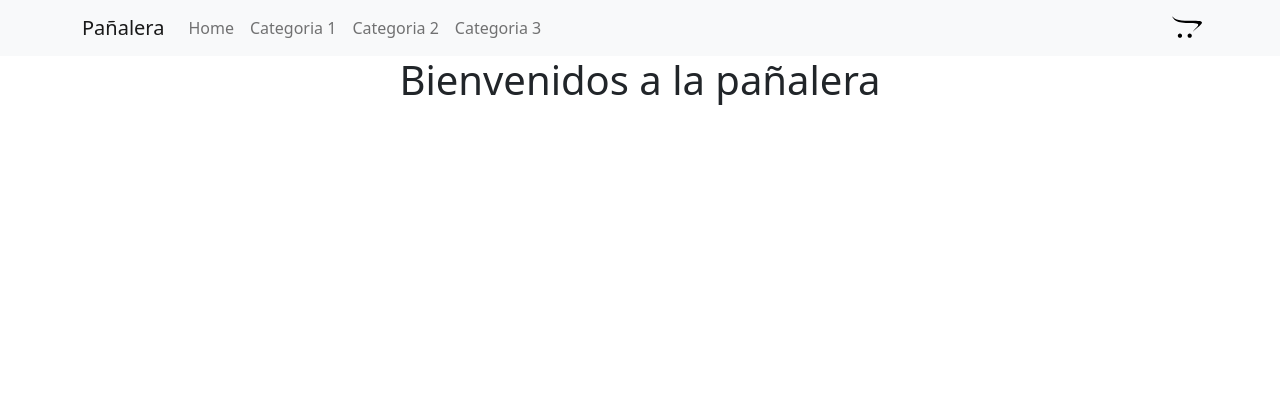
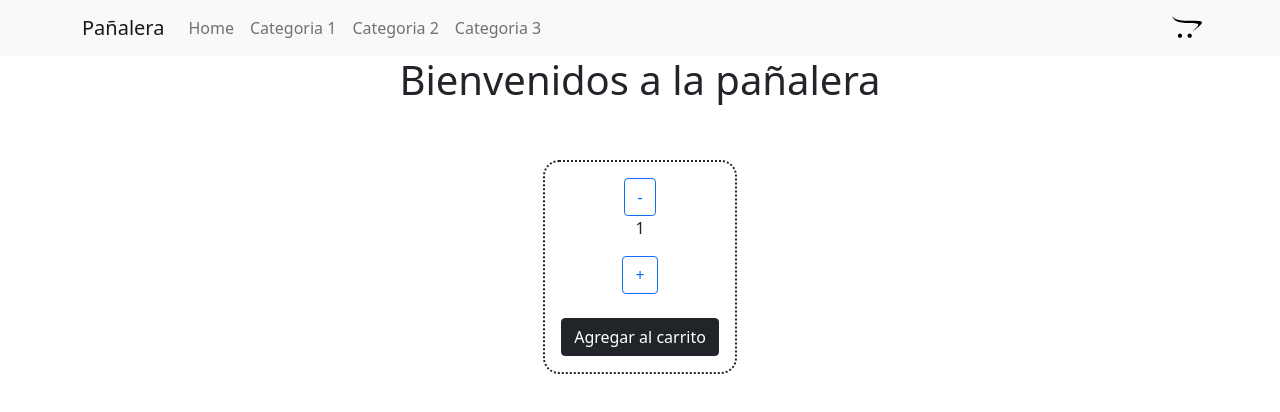
Before and after one commit to EmilianoGrange/ecommerce-app, a React (Create React App) app: page / in a window 1280 px wide. Shown: the top 412 px of the page. Built offline with nearby package versions, Linux system fonts and the light colour scheme.

Commit message:
Agregue el componente ItemCount

```diff
--- a/src/App.js
+++ b/src/App.js
@@ -1,7 +1,7 @@
-import "./App.css";
 import NavBar from './components/NavBar';
+import ItemListContainer from "./containers/ItemListContainer";
 import 'bootstrap/dist/css/bootstrap.min.css';
-import ItemListContainer from "./containers/ItemListContainer";
+import './App.css';
 
 function App() {
   return (
--- /dev/null
+++ b/src/components/ItemCount/estilo.css
@@ -0,0 +1,7 @@
+.contador {
+    border: 2px dotted;
+    border-radius: 1rem;
+    width: fit-content;
+    margin: auto;
+    padding: 1rem;
+}
--- /dev/null
+++ b/src/components/ItemCount/index.jsx
@@ -0,0 +1,28 @@
+import { useState } from "react";
+import Button from "react-bootstrap/Button";
+import './estilo.css';
+
+const ItemCount = ({stock, initial, onAdd}) => {
+    const [count, setCount] = useState(initial);
+
+    const sumar = () => {
+        count<stock ? setCount(count + 1) : console.log('No hay mas articulos disponibles');
+    }
+
+    const restar = () => {
+        count>initial ? setCount(count - 1) : console.log('Al menos debe incluirse 1 articulo');
+    }
+
+    return (
+        <div className="contador">
+            <Button variant="outline-primary" onClick={restar}>-</Button>
+            <p>{count}</p>
+            <Button variant="outline-primary" onClick={sumar}>+</Button>
+            <br />
+            <br />
+            <Button disabled={!stock} variant="dark" onClick={() => onAdd(count)}>Agregar al carrito</Button>
+        </div>
+    )
+}
+
+export default ItemCount;
--- a/src/containers/ItemListContainer/index.jsx
+++ b/src/containers/ItemListContainer/index.jsx
@@ -1,5 +1,20 @@
-const ItemListContainer = ({greeting}) => (
-    <h1>{greeting}</h1>
-);
+import ItemCount from "../../components/ItemCount";
+
+const ItemListContainer = ({greeting}) => {
+    let stock = 10;
+
+    const onAdd = (cantidad) => {
+        console.log(`Se agregaron ${cantidad} items al carrito`);
+    }
+
+    return (
+        <>
+            <h1>{greeting}</h1>
+            <br/>
+            <br/>
+            <ItemCount stock={stock} initial={1} onAdd={onAdd} />
+        </>
+    );
+}
 
 export default ItemListContainer;
```
Also changed, not shown: public/manifest.json.
